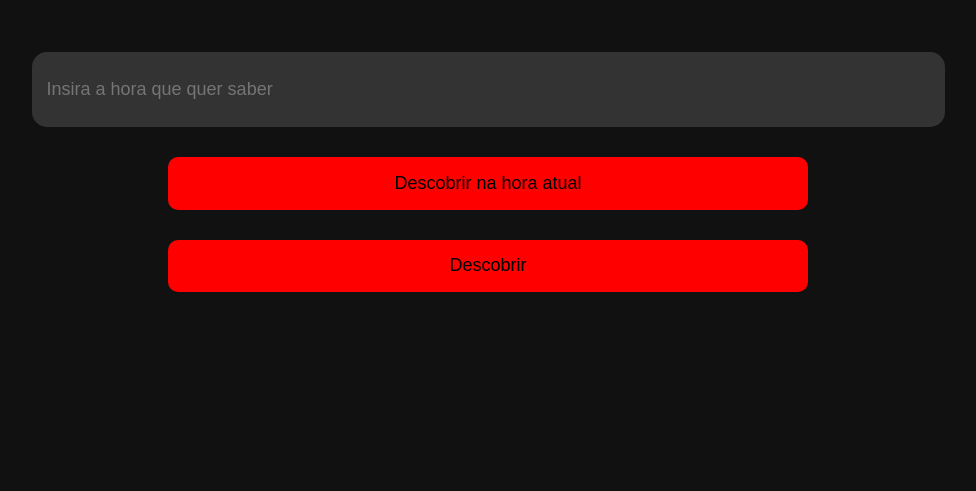
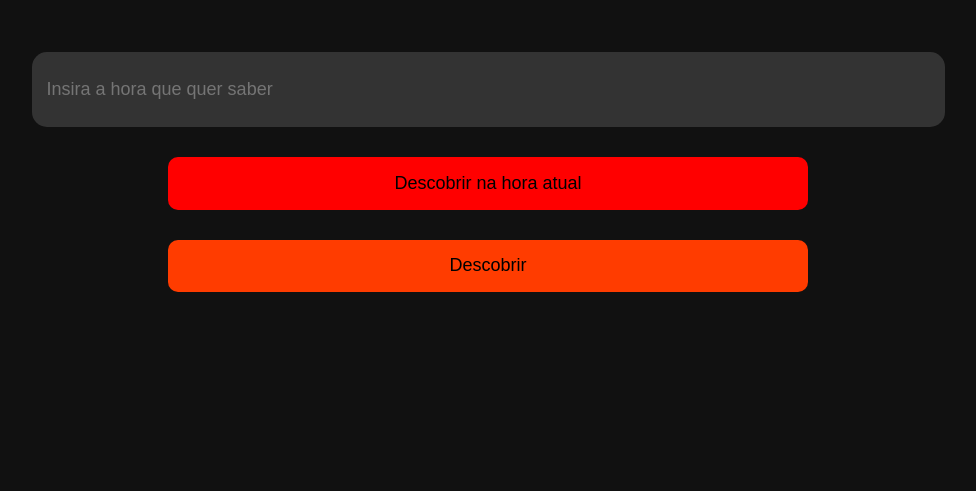
Before and after one commit to lipes40/Porcentagem-do-Celular, a FastAPI app: page / in a window 1280 px wide. Shown: the part 220-711 px from the top of the page, without its empty margins (152-1128 px from the left). Run offline with FastAPI, Linux system fonts and the light colour scheme.

Commit message:
Fix: color button

```diff
--- a/templates/index.html
+++ b/templates/index.html
@@ -58,7 +58,7 @@
     <div>
         <input id="hora" placeholder="Insira a hora que quer saber" type="text" name="hora" id="">
         <button onclick="agora()">Descobrir na hora atual</button>
-        <button class="Descobrir" onclick="descobrir()">Descobrir</button>
+        <button class="descobrir" onclick="descobrir()">Descobrir</button>
     </div>
     <pre id="saida"></pre>
 </body>
```
